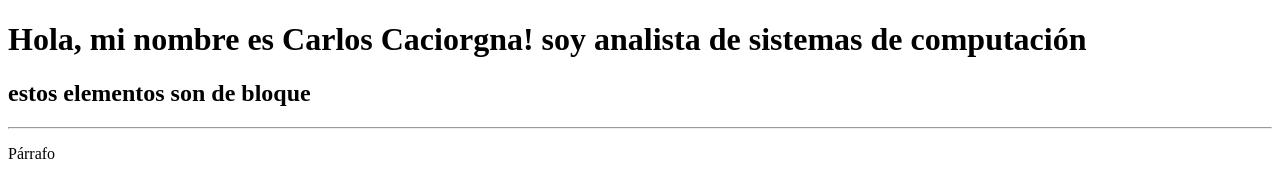
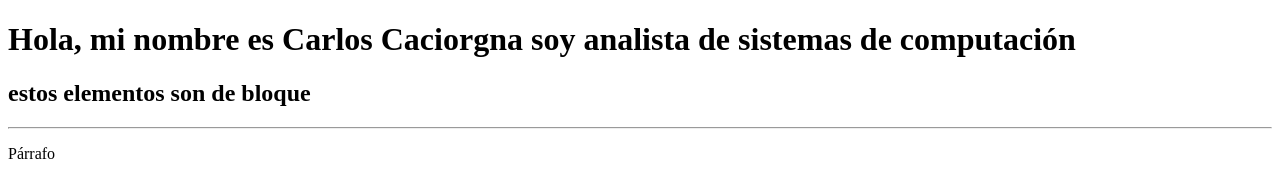
Before and after one commit to carcacio2023/UNNE-FrontEnd, a plain HTML site: page index.html in a window 1280 px wide. Shown: the top 176 px of the page. Drawn offline with Linux system fonts and the light colour scheme.

Commit message:
Presentación

```diff
--- a/index.html
+++ b/index.html
@@ -5,7 +5,7 @@
         <meta charset = "UTF-8"/>
     </head>
     <body>
-        <h1>Hola, mi nombre  es Carlos Caciorgna! soy analista de sistemas de computación</h1>
+        <h1>Hola, mi nombre  es Carlos Caciorgna soy analista de sistemas de computación</h1>
         <h2>estos elementos son de bloque</h2>
         <hr /> <!--dibuja una línea horizontal-->
         <p>Párrafo</p>
```
